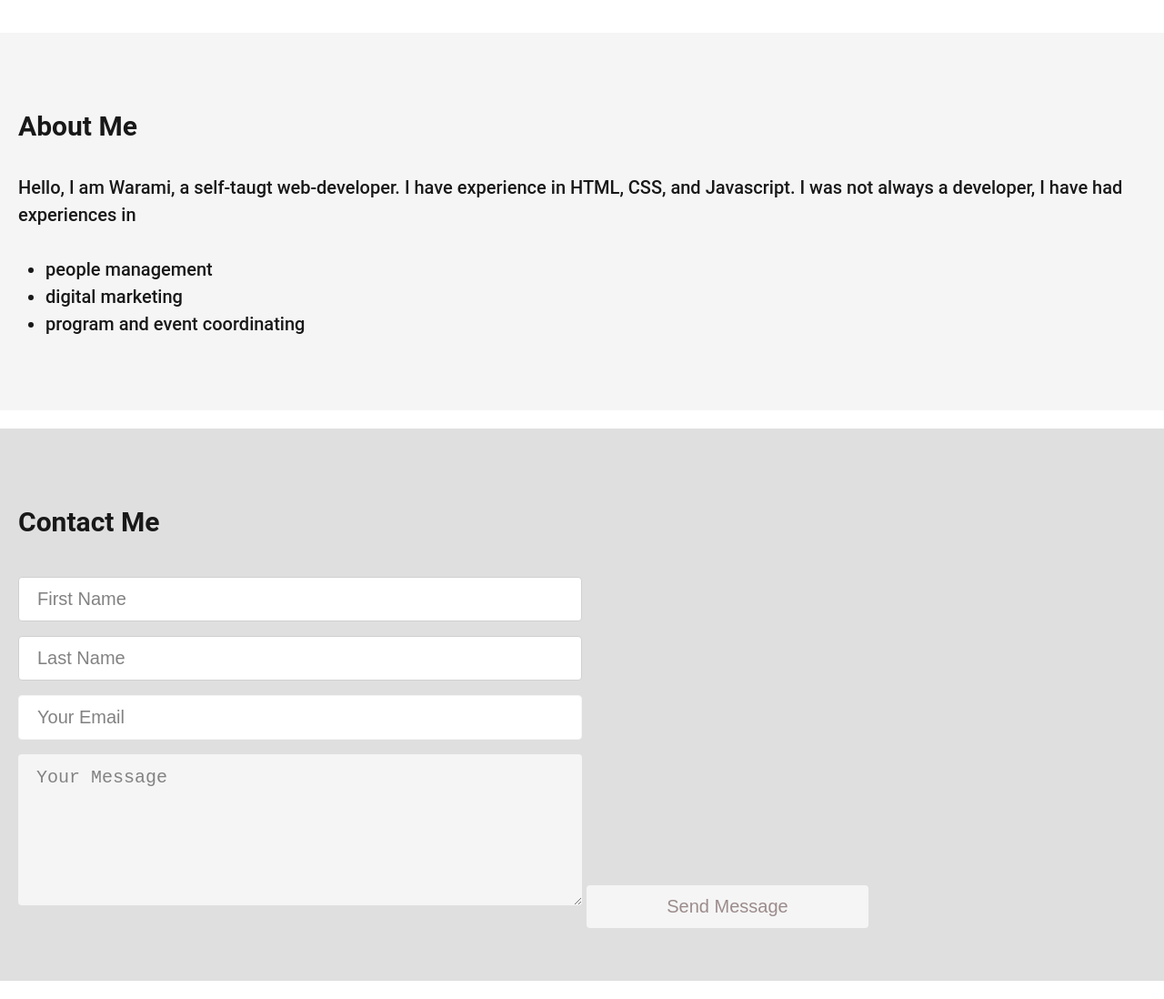
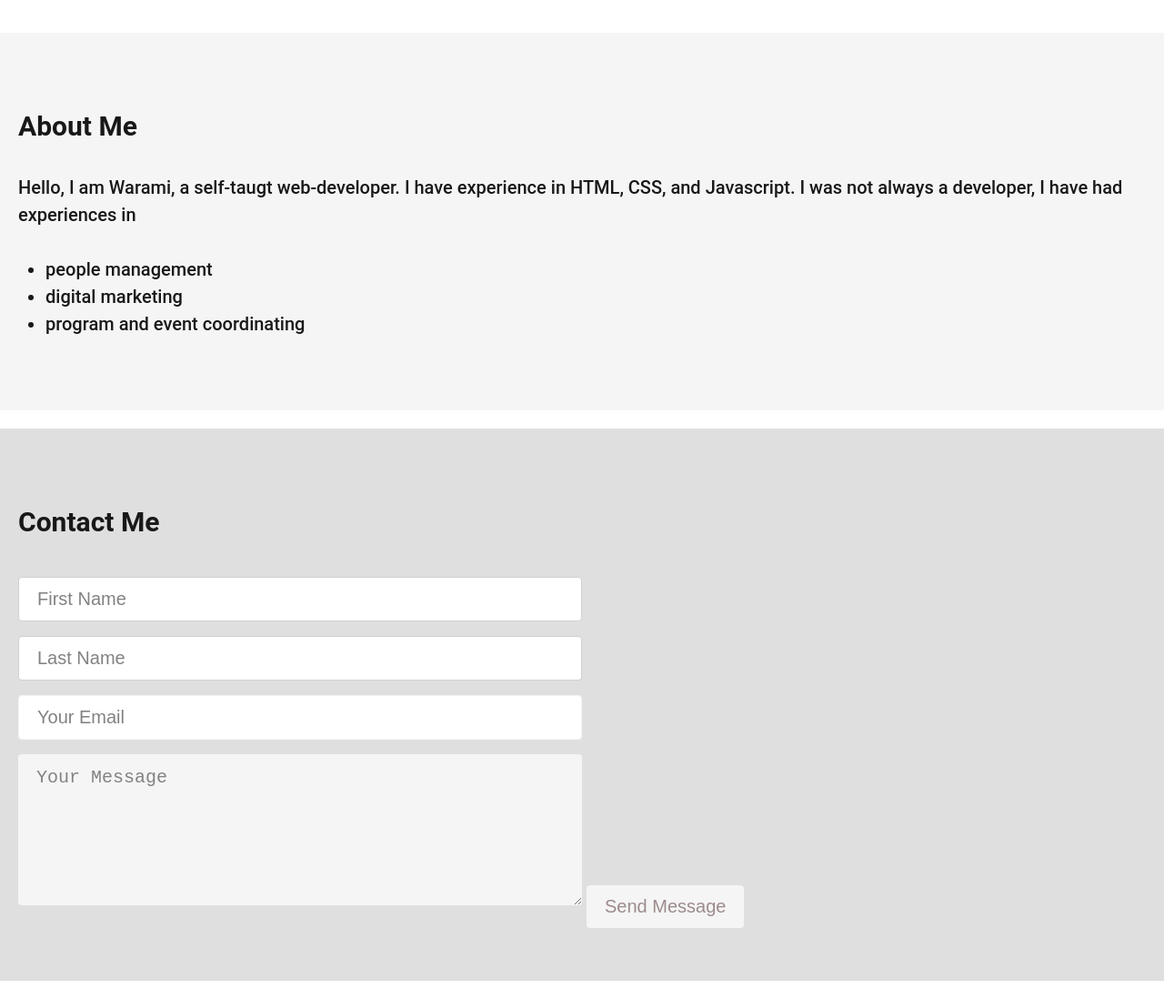
Before and after one commit to oowarami/warami-portfolio, a website: page index.html in a window 1280 px wide. Shown: the part 769-1867 px from the top of the page at 91% size. Drawn offline with Linux system fonts and the light colour scheme.

Commit message:
add styles to the landing page

```diff
--- a/style.css
+++ b/style.css
@@ -188,7 +188,7 @@ box-sizing: border-box;
                                   }
 
                                   button {
-                              width: 25%;
+                                      /* width: 25%; */
                                       background-color: whitesmoke;
                                       color: rgb(146, 127, 127);
                                       padding: 12px 20px;
@@ -328,3 +328,4 @@ box-sizing: border-box;
                                           border-bottom: 1px solid grey;
                                       }
                                       /* #secondary { width:100%; margin:0; border:none; } */
+                                  }
```
Lines whose indentation alone changed are shown as unchanged.
